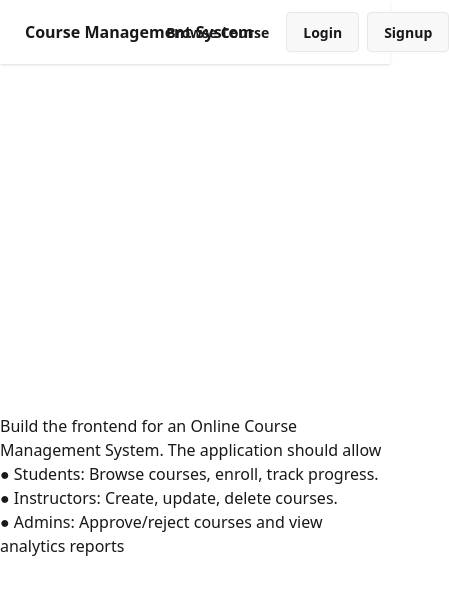
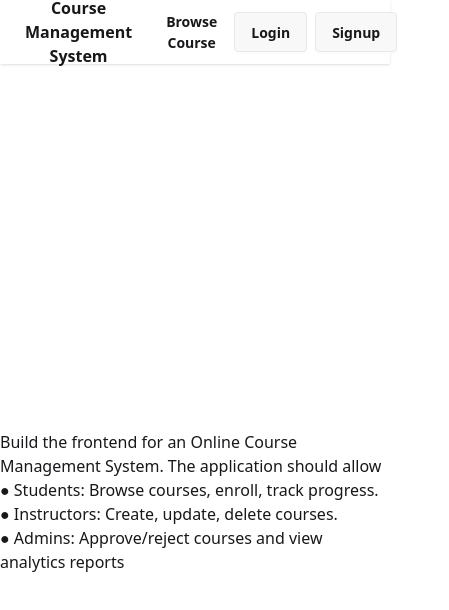
Before and after one commit to venkatsait33/Online_course_management_system_MERN, a React (Vite) app in the folder frontend/: page / in a window 390 px wide. Shown: the top 610 px of the page, 449 px wide, since content can reach past the window. Built offline with nearby package versions, Linux system fonts and the light colour scheme; no server answers.

Commit message:
ui updates

```diff
--- a/frontend/src/components/Navbar.jsx
+++ b/frontend/src/components/Navbar.jsx
@@ -27,18 +27,18 @@ const Navbar = () => {
 
     return (
         <div>
-            <div className="navbar bg-base-100 shadow-sm">
-                <div className="flex-1 navbar-start">
+            <div className="navbar bg-base-100 shadow-sm mb-4">
+                <div className="flex-1 md:navbar-start">
                     <Link to='/' className="btn btn-ghost text-base">Course Management System</Link>
                 </div>
-                <div className="flex gap-2 justify-center items-center navbar-center">
+                <div className="flex gap-2 justify-center items-center md:navbar-center">
                     <div>
                         <Link to='/browse' className='btn btn-ghost'>
                             Browse Course
                         </Link>
                     </div>
                 </div>
-                <div className='navbar-end flex gap-2'>
+                <div className='md:navbar-end flex gap-2'>
                     {
                         !user && (
                             <div className='flex items-center gap-2'>
--- a/frontend/src/components/course/CourseDetailPage.jsx
+++ b/frontend/src/components/course/CourseDetailPage.jsx
@@ -28,8 +28,6 @@ const CourseDetailPage = () => {
     }, [id]);
 
     const isEnrolled = user && course?.enrolledStudents?.includes(user._id);
-
-    console.log(course);
 
     const handleEnroll = async () => {
         try {
```
Also changed, not shown: frontend/src/components/InstructorProfile.jsx (+0 -7 lines).
